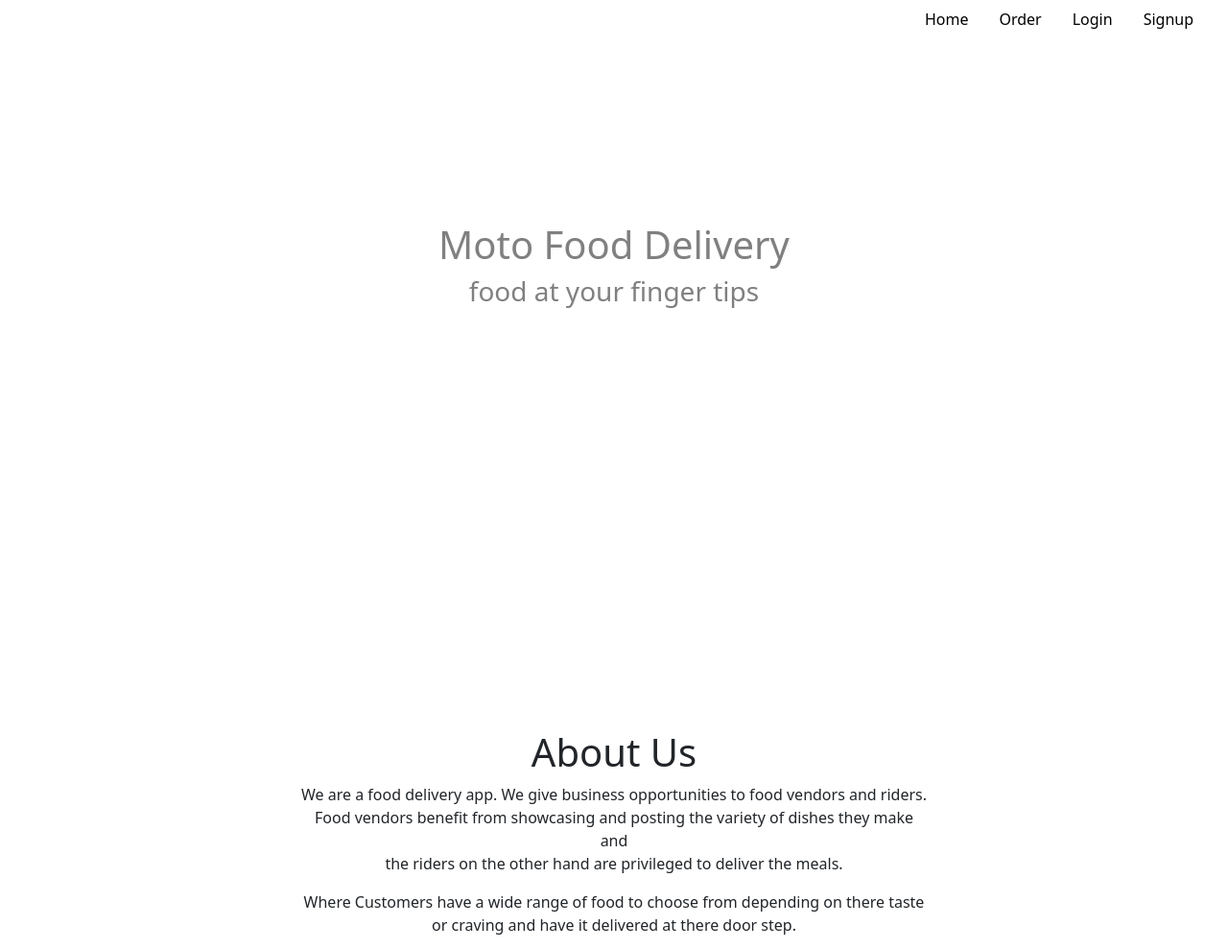
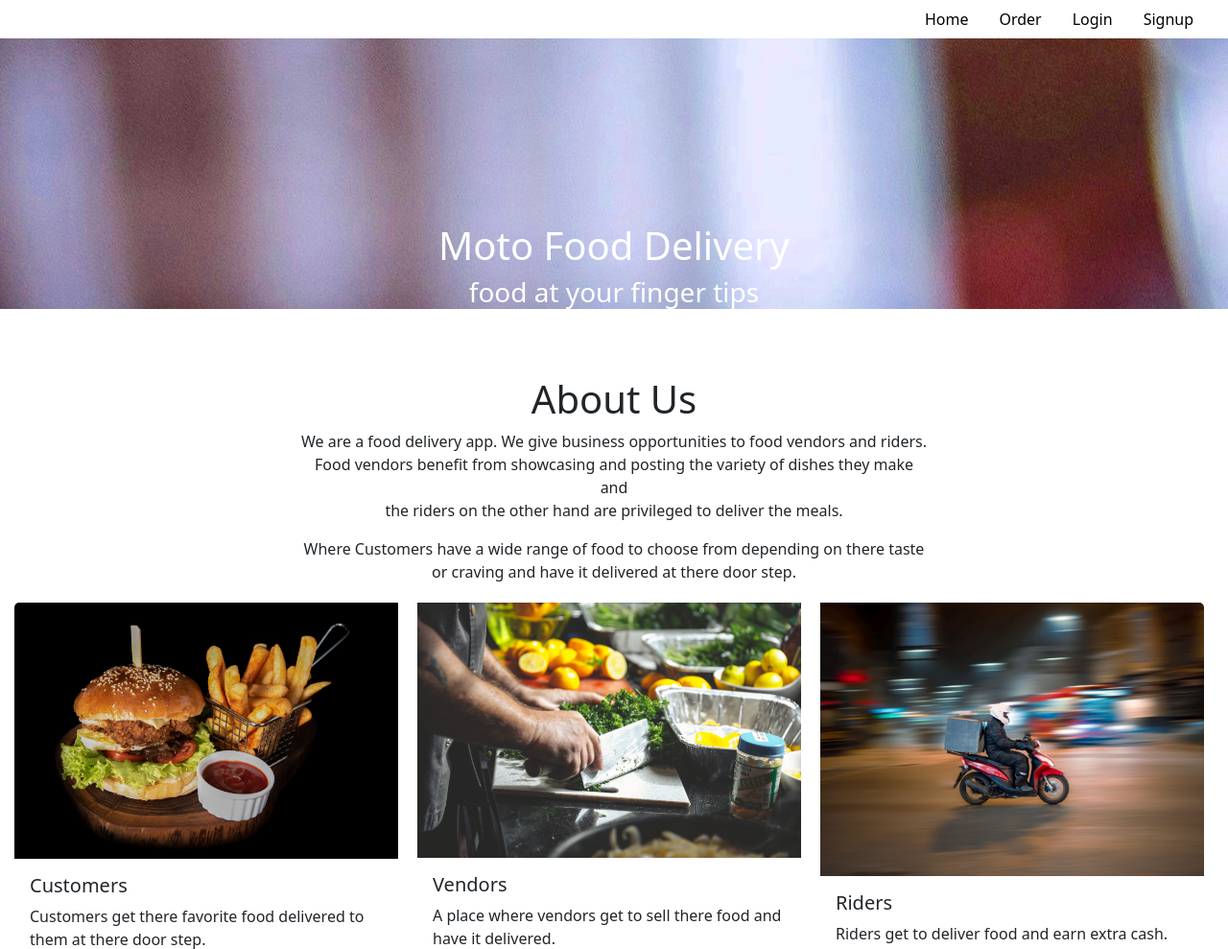
Before and after one commit to Juliet-Ol/moto_food, a Django app: page / in a window 1280 px wide. Shown: the top 989 px of the page at 96% size. Run offline with Django 4.2, Linux system fonts and the light colour scheme; some libraries are stand-ins or nearby versions.

Commit message:
change the landing page image shade

```diff
--- a/delivery/templates/moto/base.html
+++ b/delivery/templates/moto/base.html
@@ -8,7 +8,7 @@
 
 
     {% block styles %}
-    <link rel="stylesheet" href="./static/css/styles.css">
+    <link rel="stylesheet" href="/static/css/styles.css">
       {% bootstrap_css %}
 
       <link href="https://cdn.jsdelivr.net/npm/bootstrap@5.0.2/dist/css/bootstrap.min.css" rel="stylesheet" integrity="sha384-EVSTQN3/azprG1Anm3QDgpJLIm9Nao0Yz1ztcQTwFspd3yD65VohhpuuCOmLASjC" crossorigin="anonymous">
--- a/delivery/templates/moto/index.html
+++ b/delivery/templates/moto/index.html
@@ -8,10 +8,11 @@
 
   {% load static %}
   {% load bootstrap5 %}
-
+  <link rel="stylesheet" href="/static/css/styles.css">
 
   {% block styles %}
   {% bootstrap_css %}
+
 
 
 
@@ -31,10 +32,9 @@
   <!-- landing page section-->
 
   <div>
-    <div class="landing"  >
-      <!-- <div class="landingpage"  > -->
+    <div class="landing" style="background-image: url(/static/images/Landingpage1.jpg);" >
 
-      <div class="text" >
+      <div class="landingtext" >
         <h1 align="center" style="color: white; padding-top: 15%;"> Moto Food Delivery </h1>
         <h3 align="center" style="color: white;"> food at your finger tips</h3>
 
--- a/static/css/styles.css
+++ b/static/css/styles.css
@@ -4,20 +4,20 @@
 } */
 
 
-.landing {
+/* .landing {
 
-
+    background-image: url(/static/images/Landingpage1.jpg);
     filter: brightness(50%);
     height: 650px;
     margin-left: 5px;
     margin-right: 5px;
     background-position: center;
     background-size: cover;
-    /* color: red; */
 
 
 
-  }
+
+  } */
 
   .page{
     background: url(/static/images/Landingpage1.jpg);
```
Also changed, not shown: static/images/Landingpage1.jpg.
